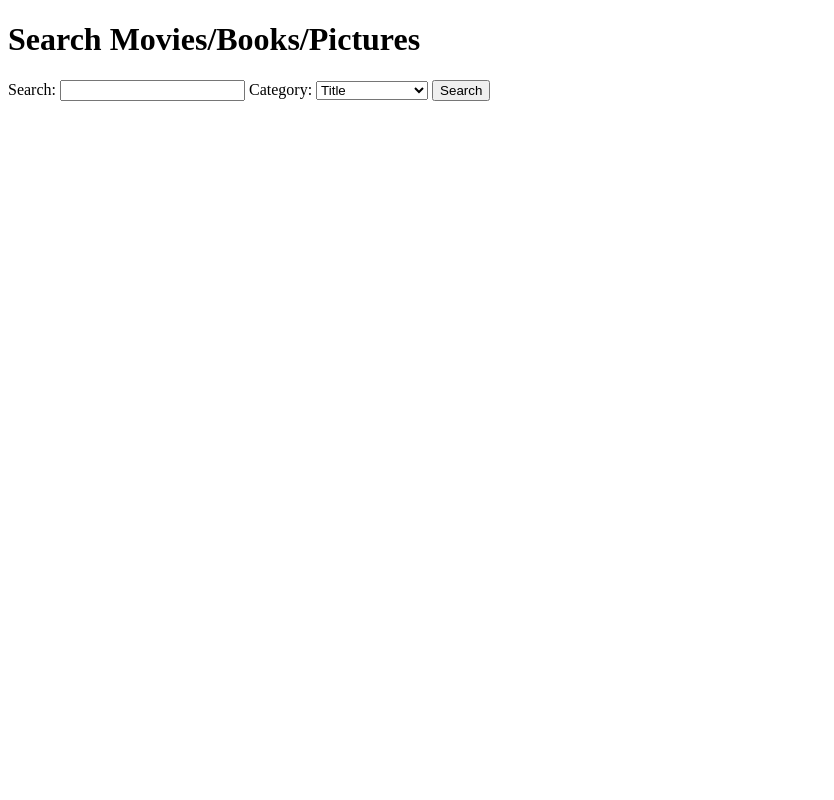
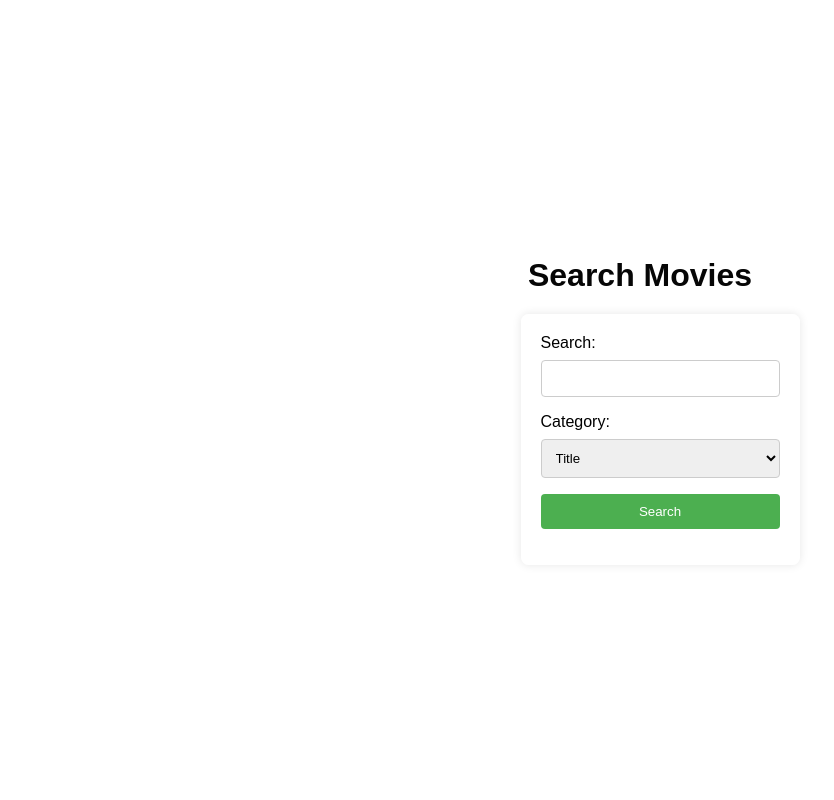
Before and after one commit to csesuvigya/3-Tier-Website, a Flask app: page / in a window 1280 px wide. Shown: the whole page, without its empty margins (0-834 px from the left). Run offline with Flask 3, Linux system fonts and the light colour scheme.

Commit message:
updated website layout

```diff
--- a/templates/index.html
+++ b/templates/index.html
@@ -4,9 +4,64 @@
     <meta charset="UTF-8">
     <meta name="viewport" content="width=device-width, initial-scale=1.0">
     <title>Search App</title>
+    <style>
+        body {
+            font-family: 'Arial', sans-serif;
+            /*background-image: url('templates/background-image.jpg');  Add your image file name and path */
+            background-size: cover;
+            background-position: center;
+            margin: 0;
+            padding: 0;
+            display: flex;
+            justify-content: center;
+            align-items: center;
+            min-height: 100vh;
+        }
+
+        h1 {
+            color: #060606;
+            text-align: center;
+            margin-bottom: 20px;
+        }
+
+        form {
+            background-color: rgba(255, 255, 255, 0.9); /* Slightly transparent white background */
+            padding: 20px;
+            border-radius: 8px;
+            box-shadow: 0 0 10px rgba(0, 0, 0, 0.1);
+            max-width: 400px; /* Limit the width of the form */
+            width: 100%;
+        }
+
+        label {
+            display: block;
+            margin-bottom: 8px;
+        }
+
+        input, select, button {
+            width: 100%;
+            padding: 10px;
+            margin-bottom: 16px;
+            border: 1px solid #ccc;
+            border-radius: 4px;
+            box-sizing: border-box;
+        }
+
+        button {
+            background-color: #4caf50;
+            color: #fff;
+            cursor: pointer;
+            border: none;
+        }
+
+        button:hover {
+            background-color: #45a049;
+        }
+    </style>
 </head>
 <body>
-    <h1>Search Movies/Books/Pictures</h1>
+    <div>
+        <h1>Search Movies</h1>
         <form action="/search" method="post">
             <label for="query">Search:</label>
             <input type="text" name="query" required>
@@ -18,5 +73,6 @@
             </select>
             <button type="submit">Search</button>
         </form>
+    </div>
 </body>
 </html>
```
Also changed, not shown: templates/results.html (+32 -1 lines), 1 other file. Lines whose indentation alone changed are shown as unchanged.
